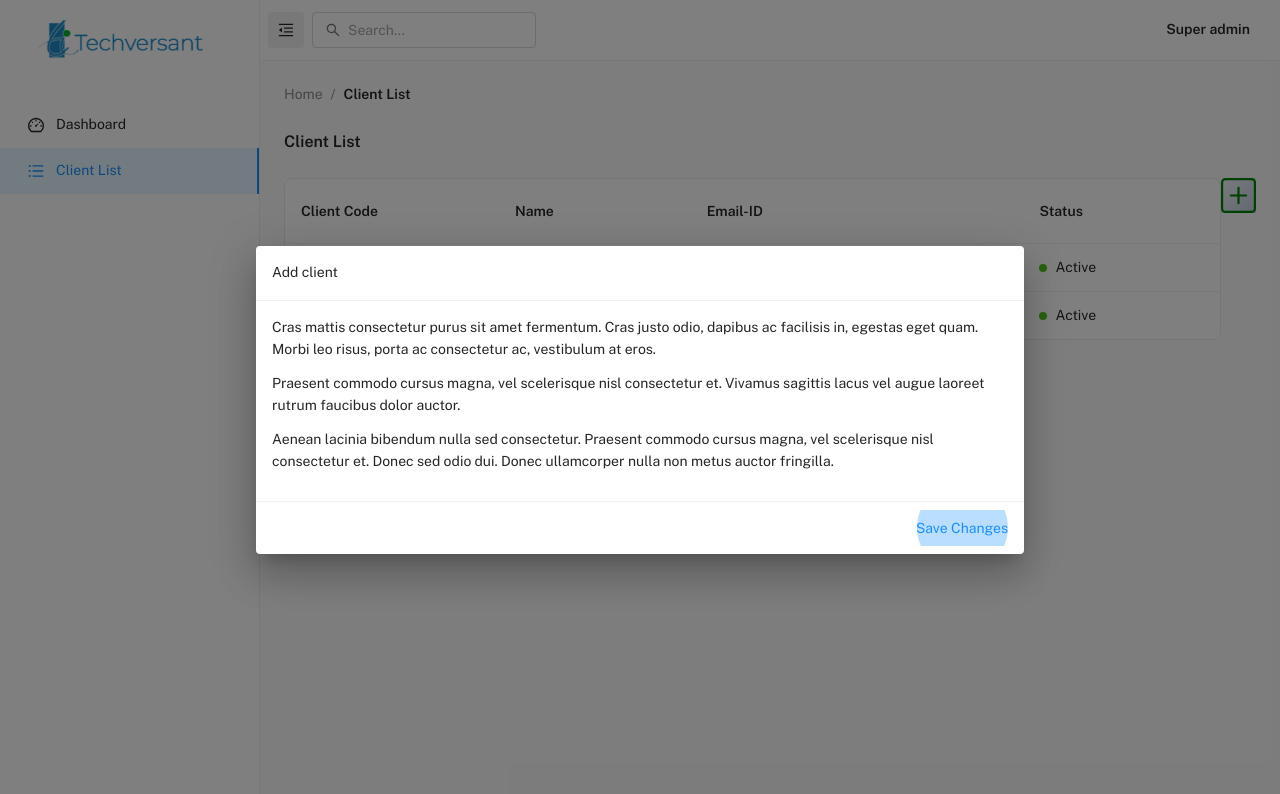
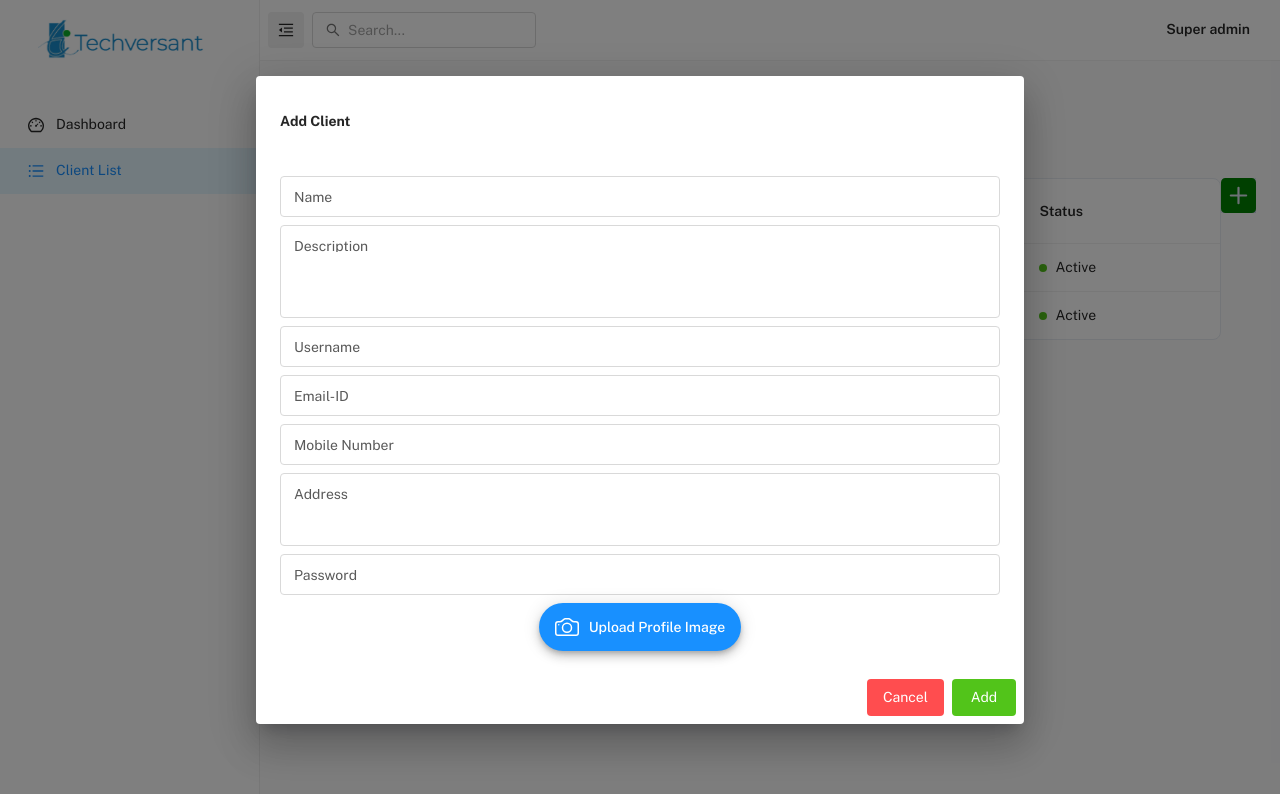
Before and after one commit to manikya-rail/e-com-java-admin, a React (Create React App) app: page /clientlist in a window 1280 px wide. Both pictures are taken after a click on the icon 1238 px from the left and 195 px from the top of the page. Shown: the top 794 px of the page. Built offline with nearby package versions, Linux system fonts and the light colour scheme.

Commit message:
add fields in modal

```diff
--- a/src/assets/css/clientList.css
+++ b/src/assets/css/clientList.css
@@ -14,3 +14,12 @@ float: right;
     background-image: linear-gradient(to top, #cfd9df 0%, #e2ebf0 100%);
     color: green;
 }
+
+#uploadProfIcon{
+margin-right: 10px;
+font-size: x-large;
+
+}
+#uploadfab{
+
+}
--- a/src/pages/components-overview/ClientList.js
+++ b/src/pages/components-overview/ClientList.js
@@ -1,15 +1,17 @@
 // material-ui
 import * as React from 'react';
+import { useTheme } from '@mui/material/styles';
 import {
   //  Breadcrumbs,
   //   Divider,
 
   Grid,
   // Link,
-  Stack,Tooltip,DialogTitle,IconButton,Button,DialogContent,Typography,DialogActions,Dialog
+  Stack, Tooltip, DialogTitle, Button, DialogContent, DialogActions, Dialog, DialogContentText
+  , useMediaQuery, TextField, Box, Fab
   // Typography
 } from '@mui/material';
-import { styled } from '@mui/material/styles';
+
 
 
 
@@ -21,49 +23,18 @@ import MainCard from 'components/MainCard';
 import OrdersTable from '../dashboard/OrdersTable';
 import '../../assets/css/clientList.css';
 
-import { PlusSquare } from '../../../node_modules/react-bootstrap-icons/dist/index';
-// import { IconButton } from '../../../node_modules/@mui/material/index';
+import { PlusSquareFill } from '../../../node_modules/react-bootstrap-icons/dist/index';
+import { Camera } from '../../../node_modules/react-bootstrap-icons/dist/index';
 
 
 
 
 // ==============================|| COMPONENTS - TYPOGRAPHY ||============================== //
 
-const BootstrapDialog = styled(Dialog)(({ theme }) => ({
-  '& .MuiDialogContent-root': {
-    padding: theme.spacing(2),
-  },
-  '& .MuiDialogActions-root': {
-    padding: theme.spacing(1),
-  },
-}));
-
-function BootstrapDialogTitle(props) {
-  const { children, onClose, ...other } = props;
-
-  return (
-    <DialogTitle sx={{ m: 0, p: 2 }} {...other}>
-      {children}
-      {onClose ? (
-        <IconButton
-          aria-label="close"
-          onClick={onClose}
-          sx={{
-            position: 'absolute',
-            right: 8,
-            top: 8,
-            color: (theme) => theme.palette.grey[500],
-          }}
-        >
-          {/* close */}
-        </IconButton>
-      ) : null}
-    </DialogTitle>
-  );
-}
-
 
 const ClientList = () => {
+  const theme = useTheme();
+  const fullScreen = useMediaQuery(theme.breakpoints.down('md'));
 
   const [open, setOpen] = React.useState(false);
 
@@ -74,7 +45,7 @@ const ClientList = () => {
     setOpen(false);
   };
 
-  return(
+  return (
     <>
 
       <Grid item xs={12} md={12} lg={12}>
@@ -83,7 +54,7 @@ const ClientList = () => {
       </Grid> */}
         <Grid item xs={12}>
           <Tooltip title="Add Client">
-      <PlusSquare id="addClient"   onClick={handleClickOpen}/>
+            <PlusSquareFill id="addClient" onClick={handleClickOpen} />
           </Tooltip>
         </Grid>
         <Grid item xs={12}>
@@ -95,39 +66,67 @@ const ClientList = () => {
 
 
       <div>
-      <Button variant="outlined" onClick={handleClickOpen}>
-        Open dialog
-      </Button>
-      <BootstrapDialog
+        <Dialog
+          fullScreen={fullScreen}
+          open={open}
           onClose={handleClose}
-        aria-labelledby="customized-dialog-title"
-        open={open}
+          aria-labelledby="responsive-dialog-title"
         >
-        <BootstrapDialogTitle id="customized-dialog-title" onClose={handleClose}>
-          Add client
-        </BootstrapDialogTitle>
-        <DialogContent dividers>
-          <Typography gutterBottom>
-            Cras mattis consectetur purus sit amet fermentum. Cras justo odio,
-            dapibus ac facilisis in, egestas eget quam. Morbi leo risus, porta ac
-            consectetur ac, vestibulum at eros.
-          </Typography>
-          <Typography gutterBottom>
-            Praesent commodo cursus magna, vel scelerisque nisl consectetur et.
-            Vivamus sagittis lacus vel augue laoreet rutrum faucibus dolor auctor.
-          </Typography>
-          <Typography gutterBottom>
-            Aenean lacinia bibendum nulla sed consectetur. Praesent commodo cursus
-            magna, vel scelerisque nisl consectetur et. Donec sed odio dui. Donec
-            ullamcorper nulla non metus auctor fringilla.
-          </Typography>
+          <DialogTitle id="responsive-dialog-title">
+            <h4>Add Client</h4>
+          </DialogTitle>
+          <DialogContent>
+            <DialogContentText>
+              <div>
+
+                <Box
+                  component="form"
+                  sx={{
+                    '& > :not(style)': { mt: 1 },  textAlign: 'center'
+                  }}
+                  noValidate
+                  autoComplete="off"
+                >
+                  <TextField id="outlined-basic" label="Name" variant="outlined" fullWidth />
+
+                  <TextField id="outlined-basic" label="Description" variant="outlined" fullWidth multiline
+                    rows={3} />
+
+                  <TextField id="outlined-basic" label="Username" variant="outlined" fullWidth />
+
+                  <TextField id="outlined-basic" label="Email-ID" variant="outlined" type="email" fullWidth />
+
+                  <TextField id="outlined-basic" label="Mobile Number" variant="outlined" type="email" fullWidth />
+
+                  <TextField id="outlined-basic" label="Address" variant="outlined" fullWidth multiline
+                    rows={2} />
+
+                  <TextField id="outlined-basic" label="Password" variant="outlined" type="password" fullWidth />
+
+                  <Fab variant="extended" component="label" id="uploadfab" color="primary">
+                    <Camera id='uploadProfIcon'/>
+                    Upload profile image
+                    <input
+                      type="file"
+                      hidden
+                    />
+                  </Fab>
+
+                </Box>
+
+              </div>
+
+            </DialogContentText>
           </DialogContent>
           <DialogActions>
-          <Button autoFocus onClick={handleClose}>
-            Save changes
+            <Button variant='contained' color='error' onClick={handleClose}>
+              Cancel
+            </Button>
+            <Button variant='contained' color='success' onClick={handleClose}>
+              Add
             </Button>
           </DialogActions>
-      </BootstrapDialog>
+        </Dialog>
       </div>
 
 
```
Lines whose indentation alone changed are shown as unchanged.
